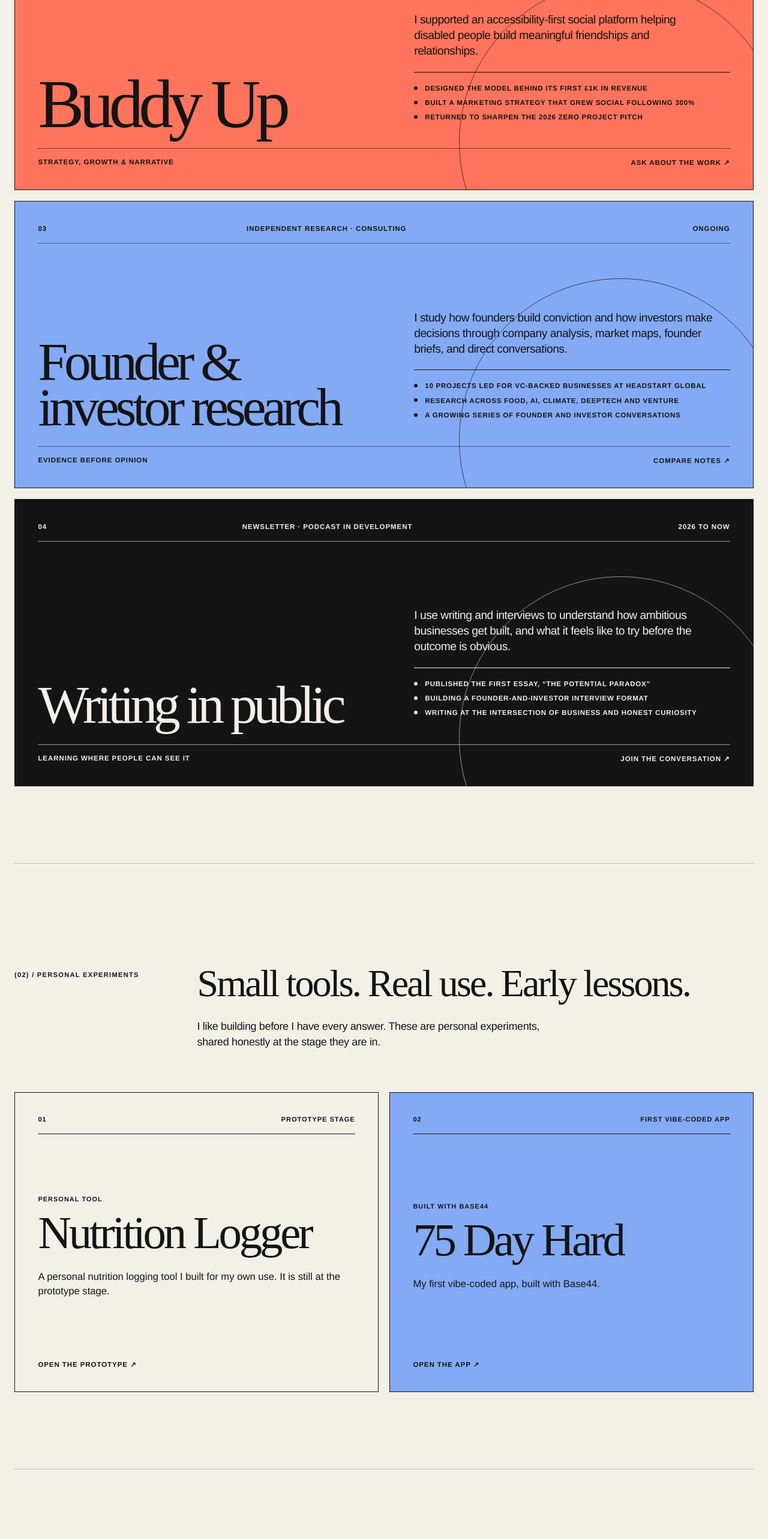
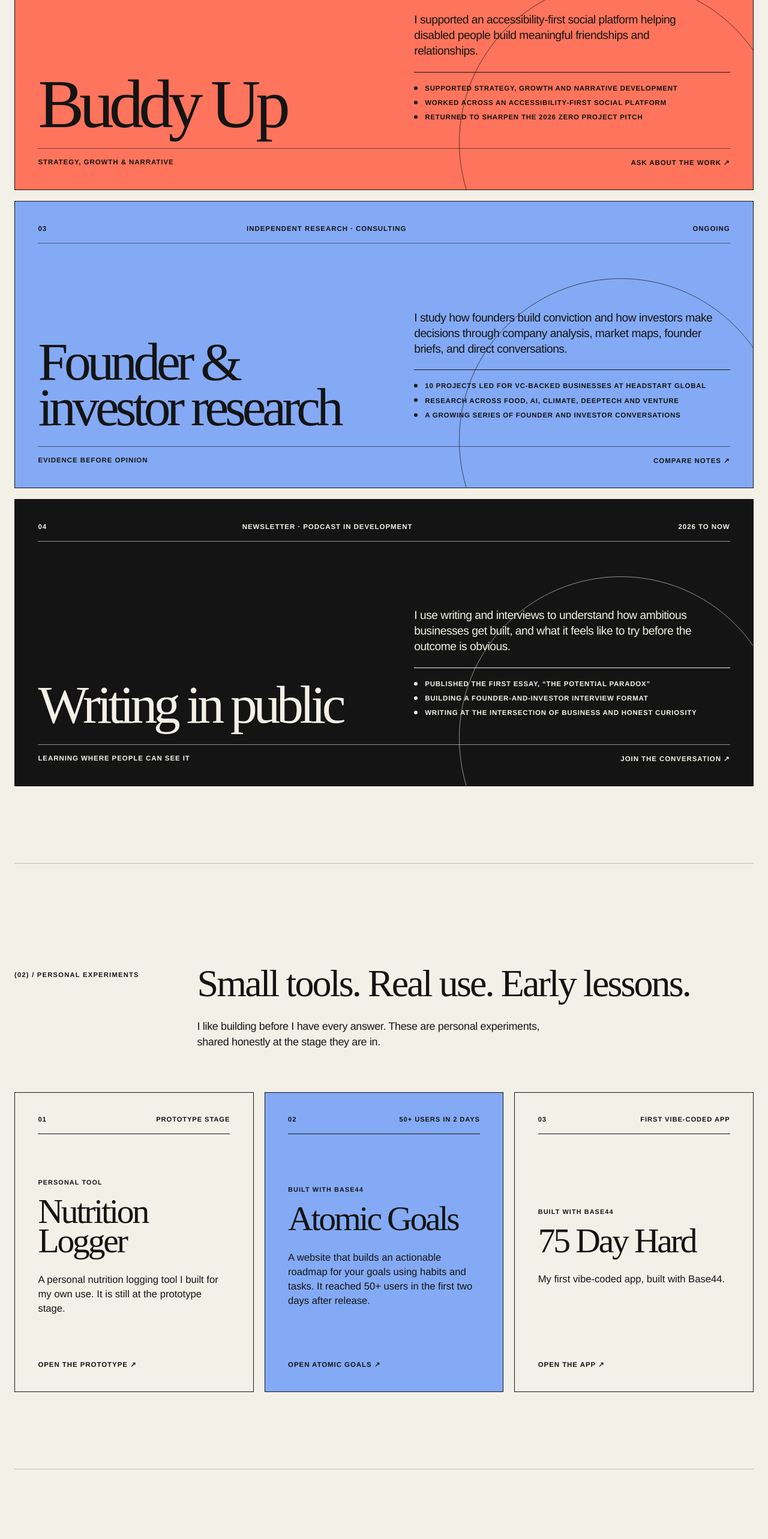
Before and after one commit to amaju2005-ctrl/portfolio-site, a Next.js app: page / in a window 1280 px wide. Shown: the part 1820-4386 px from the top of the page at 60% size. Built offline with nearby package versions, Linux system fonts and the light colour scheme.

Commit message:
Update portfolio facts and Atomic Goals

```diff
--- a/app/globals.css
+++ b/app/globals.css
@@ -481,7 +481,7 @@ a {
 
 .experiments-grid {
   display: grid;
-  grid-template-columns: repeat(2, minmax(0, 1fr));
+  grid-template-columns: repeat(3, minmax(0, 1fr));
   gap: 18px;
 }
 
@@ -537,7 +537,7 @@ a {
 .experiment-copy h3 {
   margin: 0 0 28px;
   font-family: var(--serif);
-  font-size: clamp(3rem, 6vw, 6rem);
+  font-size: clamp(2.7rem, 4.5vw, 5.2rem);
   font-weight: 400;
   line-height: 0.86;
   letter-spacing: -0.055em;
--- a/app/page.tsx
+++ b/app/page.tsx
@@ -25,8 +25,8 @@ const projects = [
     description:
       'I supported an accessibility-first social platform helping disabled people build meaningful friendships and relationships.',
     details: [
-      'Designed the model behind its first £1K in revenue',
-      'Built a marketing strategy that grew social following 300%',
+      'Supported strategy, growth and narrative development',
+      'Worked across an accessibility-first social platform',
       'Returned to sharpen the 2026 Zero Project pitch',
     ],
     outcome: 'Strategy, growth & narrative',
@@ -83,6 +83,16 @@ const experiments = [
   },
   {
     number: '02',
+    name: 'Atomic Goals',
+    status: '50+ users in 2 days',
+    description:
+      'A website that builds an actionable roadmap for your goals using habits and tasks. It reached 50+ users in the first two days after release.',
+    detail: 'Built with Base44',
+    action: 'Open Atomic Goals',
+    href: 'https://atomicgoals.base44.app',
+  },
+  {
+    number: '03',
     name: '75 Day Hard',
     status: 'First vibe-coded app',
     description: 'My first vibe-coded app, built with Base44.',
@@ -102,8 +112,8 @@ const experience = [
   {
     period: '2025 to 2026',
     organisation: 'Warwick Consulting Society',
-    role: 'President',
-    note: 'Led a 1,000+ member society, secured £10K in sponsorship, and delivered the London Consulting Summit at The Shard.',
+    role: 'President · Largest consulting society in EMEA',
+    note: 'Led a community with 6,000+ Instagram followers and 1,000+ active members, securing £20,000 in sponsorships. Organised a Startup Pitch Competition at The Shard with Warwick Kickstart, with £500,000 in funding raised.',
   },
   {
     period: '2024 to 2026',
@@ -121,7 +131,7 @@ const experience = [
     period: '2024',
     organisation: 'Voiz Academy',
     role: 'Summer Associate',
-    note: 'Built a climate internship network and researched partnerships across startups, NGOs, and student communities.',
+    note: 'Built a lead generation model that produced a database of 100+ climate mentors.',
   },
 ];
 
@@ -402,7 +412,7 @@ export default function Home() {
               Book a call ↗
             </a>
             <a
-              href="https://www.linkedin.com/in/abhishek-majumdar"
+              href="https://www.linkedin.com/in/abhishek-majumdar-5964a228a"
               target="_blank"
               rel="noreferrer"
             >
```
Also changed, not shown: 1 other file (tests, documents, lock files or other folders).
